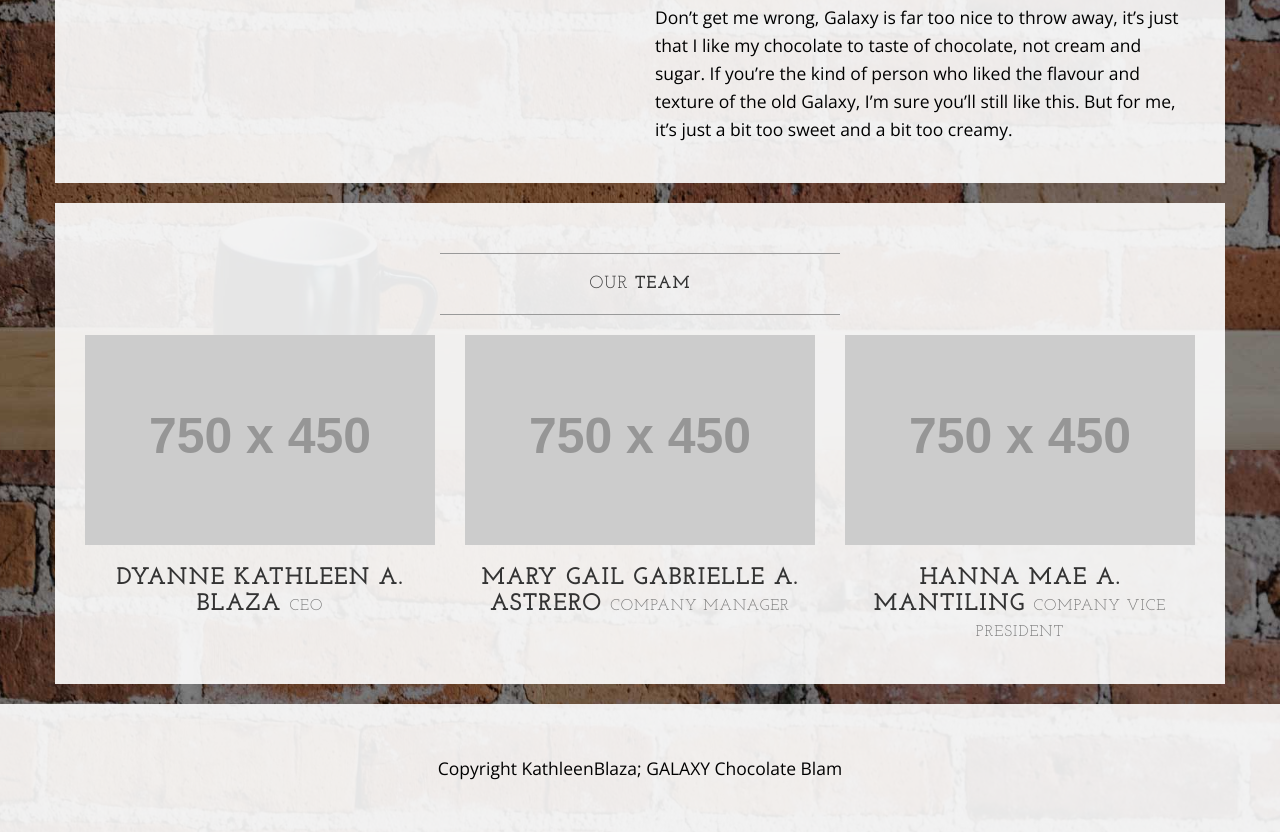
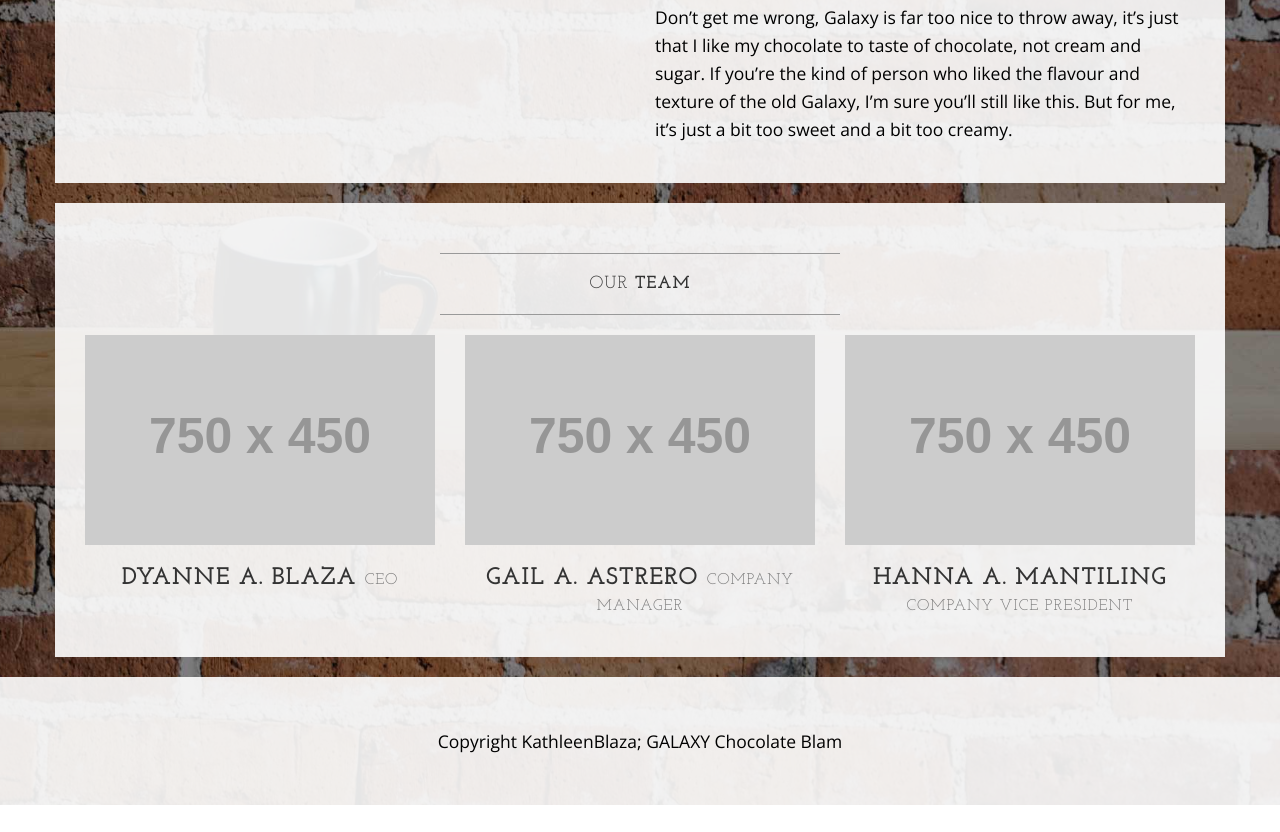
Before and after one commit to kathleenblaza/BusinessCasual, a plain HTML site: page about.html in a window 1280 px wide. Shown: the part 1150-1982 px from the top of the page. After the commit the page ends 1955 px from the top, so only its background shows below. Drawn offline with nearby package versions, Linux system fonts and the light colour scheme; placeholder pictures from the web are drawn by us.

Commit message:
Update about.html

```diff
--- a/about.html
+++ b/about.html
@@ -113,19 +113,19 @@
                 </div>
                 <div class="col-sm-4 text-center">
                     <img class="img-responsive" src="http://placehold.it/750x450" alt="">
-                    <h3>Dyanne KAthleen A. Blaza
+                    <h3>Dyanne A. Blaza
                         <small>CEO</small>
                     </h3>
                 </div>
                 <div class="col-sm-4 text-center">
                     <img class="img-responsive" src="http://placehold.it/750x450" alt="">
-                    <h3>Mary Gail Gabrielle A. Astrero
+                    <h3>Gail  A. Astrero
                         <small>Company Manager</small>
                     </h3>
                 </div>
                 <div class="col-sm-4 text-center">
                     <img class="img-responsive" src="http://placehold.it/750x450" alt="">
-                    <h3>Hanna Mae A. Mantiling
+                    <h3>Hanna A. Mantiling
                         <small>Company Vice President</small>
                     </h3>
                 </div>
```
